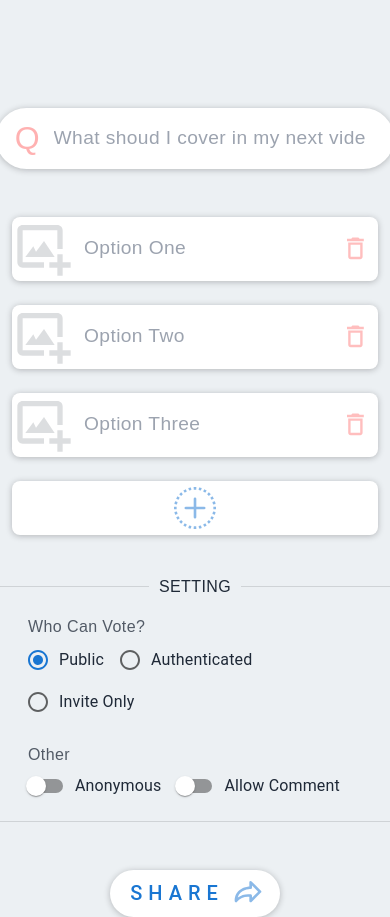
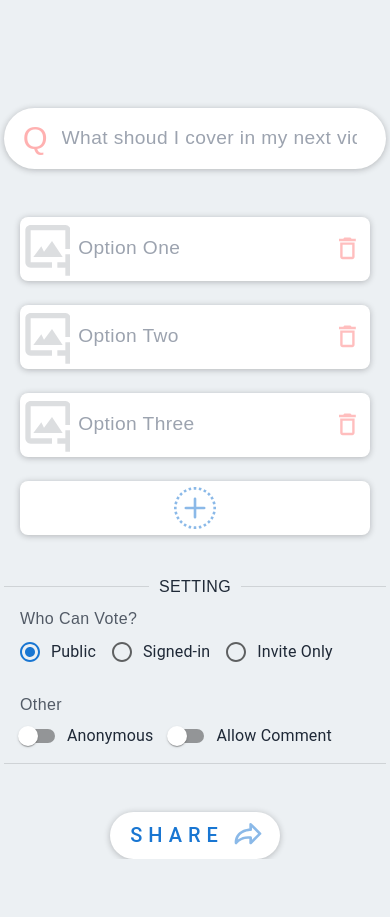
Before and after one commit to ankit-programmer/rt-poll-ui, a Next.js app: page / in a window 390 px wide. After the commit the page ends 859 px from the top, so only its background shows below. Built offline with nearby package versions, Linux system fonts and the light colour scheme; no server answers.

Commit message:
Fixed mobile design issue

```diff
--- a/components/PollSetting/PollSetting.module.css
+++ b/components/PollSetting/PollSetting.module.css
@@ -7,10 +7,14 @@
     justify-items: left;
     align-items: center;
     padding: 8px;
-    padding-left: 24px;
-    margin: 8px;
+    padding-inline: 32px;
+    /* margin: 8px; */
 }
-
+@media screen and (max-width: 480px) {
+    .SettingContainer {
+      padding-inline: 16px;
+    }
+  }
 .SettingName {
     text-align: left;
     font-weight: 400;
--- a/components/PollSetting/PollSetting.tsx
+++ b/components/PollSetting/PollSetting.tsx
@@ -69,7 +69,7 @@ const PollSetting = (props: PollSettingProps) => {
                     </Tooltip>
                     <Tooltip title="Only authenticated users can vote.">
 
-                        <FormControlLabel value="authenticated" control={<Radio />} label="Authenticated" />
+                        <FormControlLabel value="authenticated" control={<Radio />} label="Signed-in" />
                     </Tooltip>
                     <Tooltip title="Only invited users can vote.">
                         <FormControlLabel value="invite" control={<Radio />} label="Invite Only" />
```
